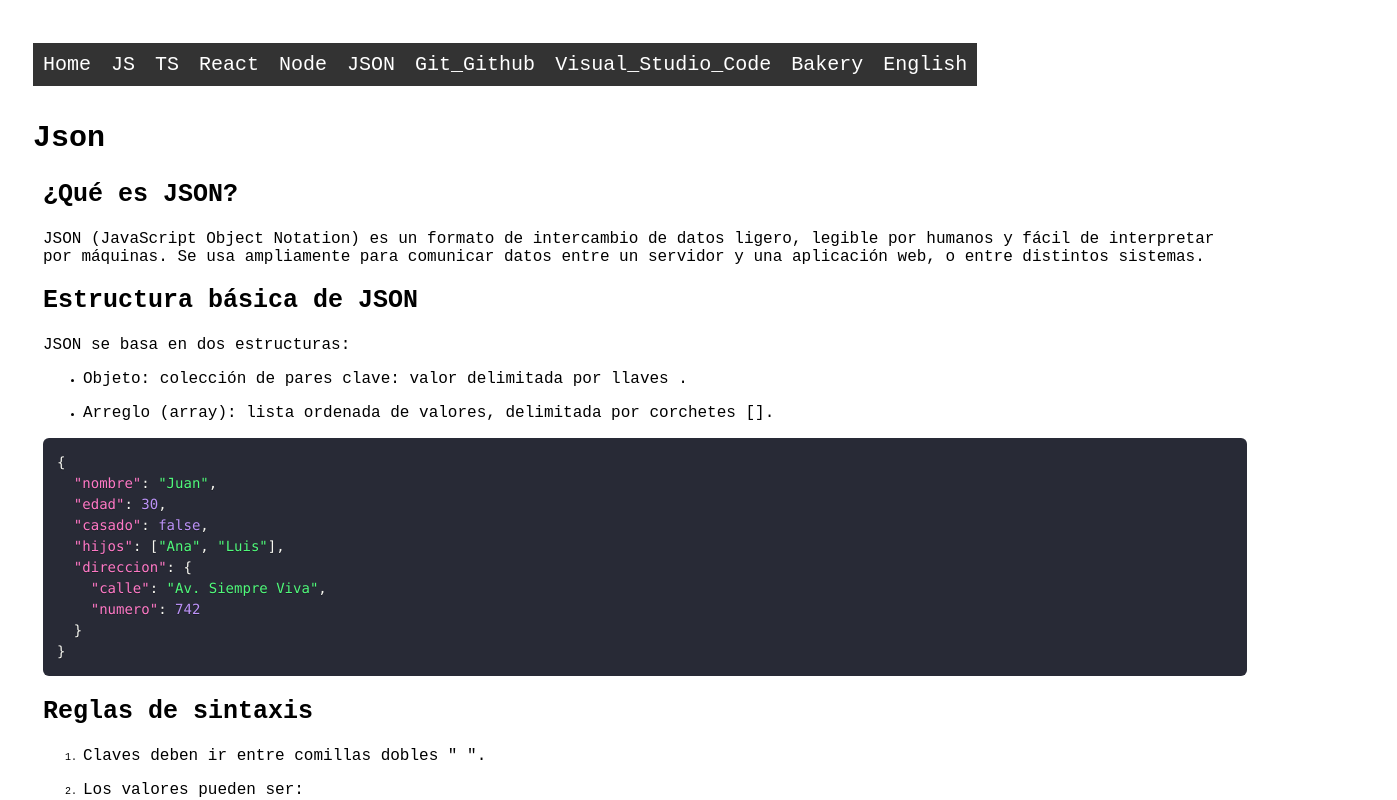
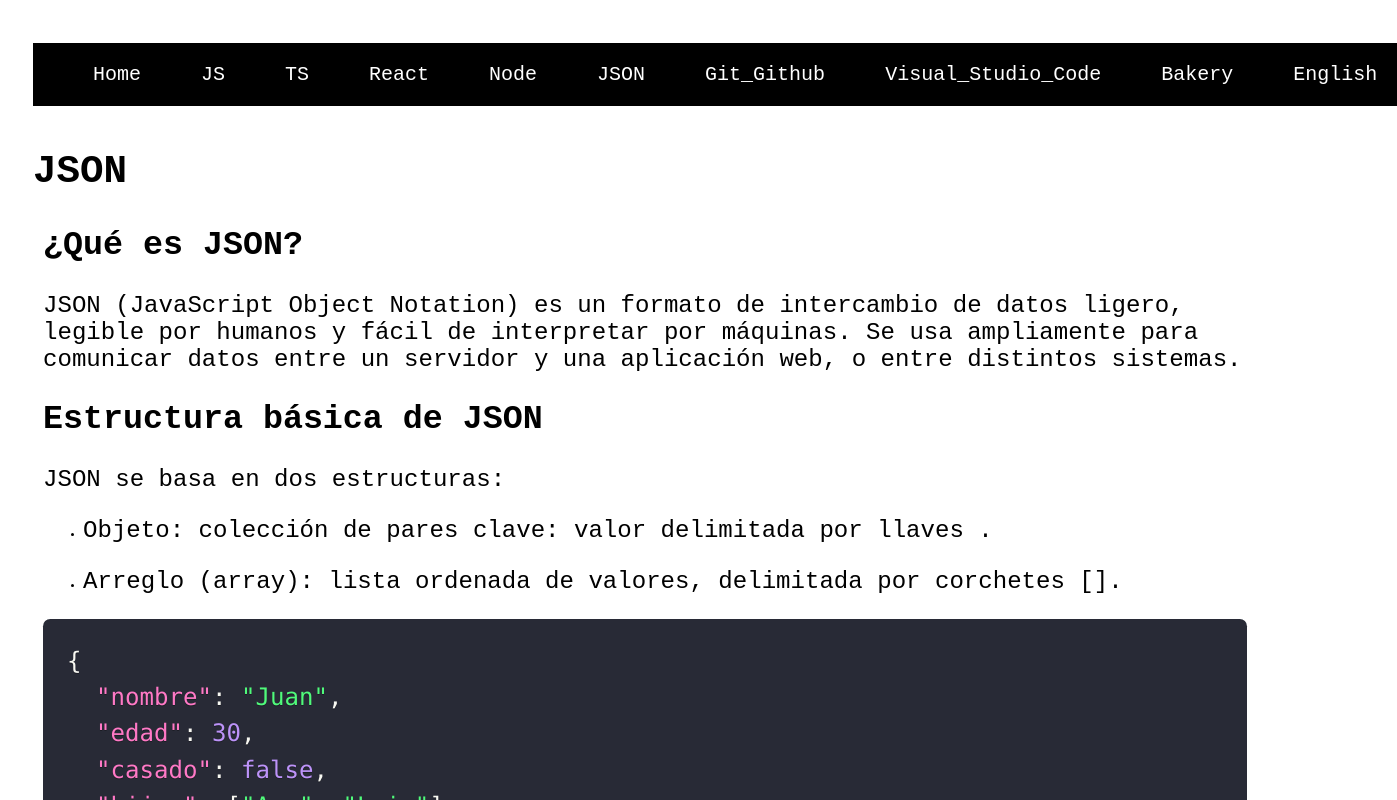
Before and after one commit to EALARA1998/Guia-Total-Lara, a React (Vite) app: page /js/json in a window 1280 px wide. Shown: the top 800 px of the page, 1397 px wide, since content can reach past the window. Built offline with nearby package versions, Linux system fonts and the light colour scheme.

Commit message:
Se actualizaron los estilos.

```diff
--- a/src/components/Code.tsx
+++ b/src/components/Code.tsx
@@ -28,14 +28,15 @@ function dedent(text: string) {
   return lines.map(line => line.slice(indent)).join('\n');
 }
 
-function Code({ children, language = 'javascript' }: Props) {
+export default function Code({ children, language = 'javascript' }: Props) {
   const formatted = dedent(children);
 
   return (
-    <SyntaxHighlighter language={language} style={dracula} customStyle={{ borderRadius: '6px', fontSize: '14px' }}>
+    <SyntaxHighlighter
+      className="code"
+      language={language}
+      style={dracula}>
       {formatted}
     </SyntaxHighlighter>
   );
 }
-
-export default Code;
--- /dev/null
+++ b/src/scss/base/_font-sizes.scss
@@ -0,0 +1 @@
+$h1SmallFontSize: 2rem;
--- a/src/scss/base/_globales.scss
+++ b/src/scss/base/_globales.scss
@@ -1,3 +1,4 @@
+@use "./mixins" as *;
 html {
   font-family: 'Courier New', Courier, monospace;
   font-size: 62.5%;
@@ -17,25 +18,61 @@ nav{
   }
 }
 h1{
-  font-size: 3rem;
+  text-transform: uppercase;
+  font-size: GetFontSize("mobile","h1");
+  @include Tablet(){
+    font-size: GetFontSize("tablet","h1");
+  }
+  @include Desktop(){
+    font-size: GetFontSize("desktop","h1");
+  }
 }
 h2{
-  font-size: 2.5rem;
+  font-size: GetFontSize("mobile","h2");
+  @include Tablet(){
+    font-size: GetFontSize("tablet","h2");
+  }
+  @include Desktop(){
+    font-size: GetFontSize("desktop","h2");
+  }
 }
 h3{
-  font-size: 2rem;
+  font-size: GetFontSize("mobile","h3");
+  @include Tablet(){
+    font-size: GetFontSize("tablet","h3");
+  }
+  @include Desktop(){
+    font-size: GetFontSize("desktop","h3");
+  }
 }
 h4{
-  font-size: 1.8rem;
+  font-size: GetFontSize("mobile","h4");
+  @include Tablet(){
+    font-size: GetFontSize("tablet","h4");
+  }
+  @include Desktop(){
+    font-size: GetFontSize("desktop","h4");
+  }
 }
 p{
-  font-size: 1.6rem;
+  font-size: GetFontSize("mobile","p");
+  @include Tablet(){
+    font-size: GetFontSize("tablet","p");
+  }
+  @include Desktop(){
+    font-size: GetFontSize("desktop","p");
+  }
 }
-code{
-  margin: 0;
-  padding: 0;
-  font-family: 'Fira Code', 'Consolas', 'Courier New', monospace;
+.code{
+  font-size: GetFontSize("mobile","p");
+  @include Tablet(){
+    font-size: GetFontSize("tablet","p");
+  }
+  @include Desktop(){
+    font-size: GetFontSize("desktop","p");
+  }
 }
+
 pre{
   margin: 0;
   padding: 0;
--- a/src/scss/base/_index.scss
+++ b/src/scss/base/_index.scss
@@ -1 +1,3 @@
+@forward "font-sizes";
+@forward "mixins";
 @forward "globales";
--- a/src/scss/menu/_menu.scss
+++ b/src/scss/menu/_menu.scss
@@ -1,60 +1,40 @@
-@mixin LinkHoverColor(){
-  transition: background-color 0.3s ease;
-  &:hover{
-    background-color: darkblue;
-  }
-}
-.navbar {
-  &_menu {
+.navbar{
+  &_menu{
     display: flex;
-    list-style: none;
-    background-color: #333;
-    padding: 10px;
-    gap: 20px;
-    a {
-      color: white;
-      text-decoration: none;
-    }
-    &_section {
+    background-color: black;
+    color: white;
+    gap: 2rem;
+    &_section{
+      padding: 2rem;
       position: relative;
-      color: white;
-      cursor: pointer;
-      &_submenu {
+      list-style: none;
+      &:hover{
+        background-color: darkblue;
+      }
+      &_submenu{
+        position: absolute;
         display: none;
-        position: absolute;
-        background-color: #444;
+        list-style: none;
+        background-color: black;
+        padding: 0rem;
         top: 100%;
-        left: 0;
-        list-style: none;
-        padding: 0;
-        margin: 0;
-        z-index: 10;
-        // Submenú anidado
-        &--nested {
-          display: none;
-          position: absolute;
-          top: 0;
-          left: 100%;
-          background-color: #555;
-          min-width: 200px;
-          padding: 0;
-          margin: 0;
-          z-index: 20;
-          @include LinkHoverColor();
-        }
-        li {
-          position: relative;
-          padding: 10px 20px;
-          @include LinkHoverColor();
-          // Mostrar submenú anidado solo cuando se hace hover sobre el li
-          &:hover .navbar_menu_section_submenu--nested {
+        li{
+          a{
             display: block;
+            padding: 1rem 2rem;
+            color: white;
+            text-decoration: none;
+            &:hover{
+              background-color: darkblue;
+            }
           }
         }
       }
-      // Mostrar el primer nivel al hacer hover sobre la sección principal
-      &:hover > .navbar_menu_section_submenu {
-        display: block;
+      &:hover{
+        .navbar_menu_section_submenu{
+          display: flex;
+          flex-direction: column;
+        }
       }
     }
   }
--- a/src/styles/css/app.css
+++ b/src/styles/css/app.css
@@ -20,29 +20,88 @@ nav li {
 }
 
 h1 {
-  font-size: 3rem;
+  text-transform: uppercase;
+  font-size: 2rem;
+}
+@media (min-width: 1024px) {
+  h1 {
+    font-size: 2.8rem;
+  }
+}
+@media (min-width: 1280px) {
+  h1 {
+    font-size: 3.92rem;
+  }
 }
 
 h2 {
-  font-size: 2.5rem;
+  font-size: 1.7rem;
+}
+@media (min-width: 1024px) {
+  h2 {
+    font-size: 2.38rem;
+  }
+}
+@media (min-width: 1280px) {
+  h2 {
+    font-size: 3.332rem;
+  }
 }
 
 h3 {
-  font-size: 2rem;
+  font-size: 1.445rem;
+}
+@media (min-width: 1024px) {
+  h3 {
+    font-size: 2.023rem;
+  }
+}
+@media (min-width: 1280px) {
+  h3 {
+    font-size: 2.8322rem;
+  }
 }
 
 h4 {
-  font-size: 1.8rem;
+  font-size: 1.22825rem;
+}
+@media (min-width: 1024px) {
+  h4 {
+    font-size: 1.71955rem;
+  }
+}
+@media (min-width: 1280px) {
+  h4 {
+    font-size: 2.40737rem;
+  }
 }
 
 p {
-  font-size: 1.6rem;
+  font-size: 1.22825rem;
+}
+@media (min-width: 1024px) {
+  p {
+    font-size: 1.71955rem;
+  }
+}
+@media (min-width: 1280px) {
+  p {
+    font-size: 2.40737rem;
+  }
 }
 
-code {
-  margin: 0;
-  padding: 0;
-  font-family: "Fira Code", "Consolas", "Courier New", monospace;
+.code {
+  font-size: 1.22825rem;
+}
+@media (min-width: 1024px) {
+  .code {
+    font-size: 1.71955rem;
+  }
+}
+@media (min-width: 1280px) {
+  .code {
+    font-size: 2.40737rem;
+  }
 }
 
 pre {
@@ -80,59 +139,38 @@ table tbody tr td {
 
 .navbar_menu {
   display: flex;
+  background-color: black;
+  color: white;
+  gap: 2rem;
+}
+.navbar_menu_section {
+  padding: 2rem;
+  position: relative;
   list-style: none;
-  background-color: #333;
-  padding: 10px;
-  gap: 20px;
 }
-.navbar_menu a {
+.navbar_menu_section:hover {
+  background-color: darkblue;
+}
+.navbar_menu_section_submenu {
+  position: absolute;
+  display: none;
+  list-style: none;
+  background-color: black;
+  padding: 0rem;
+  top: 100%;
+}
+.navbar_menu_section_submenu li a {
+  display: block;
+  padding: 1rem 2rem;
   color: white;
   text-decoration: none;
 }
-.navbar_menu_section {
-  position: relative;
-  color: white;
-  cursor: pointer;
-}
-.navbar_menu_section_submenu {
-  display: none;
-  position: absolute;
-  background-color: #444;
-  top: 100%;
-  left: 0;
-  list-style: none;
-  padding: 0;
-  margin: 0;
-  z-index: 10;
-}
-.navbar_menu_section_submenu--nested {
-  display: none;
-  position: absolute;
-  top: 0;
-  left: 100%;
-  background-color: #555;
-  min-width: 200px;
-  padding: 0;
-  margin: 0;
-  z-index: 20;
-  transition: background-color 0.3s ease;
-}
-.navbar_menu_section_submenu--nested:hover {
+.navbar_menu_section_submenu li a:hover {
   background-color: darkblue;
 }
-.navbar_menu_section_submenu li {
-  position: relative;
-  padding: 10px 20px;
-  transition: background-color 0.3s ease;
-}
-.navbar_menu_section_submenu li:hover {
-  background-color: darkblue;
-}
-.navbar_menu_section_submenu li:hover .navbar_menu_section_submenu--nested {
-  display: block;
-}
-.navbar_menu_section:hover > .navbar_menu_section_submenu {
-  display: block;
+.navbar_menu_section:hover .navbar_menu_section_submenu {
+  display: flex;
+  flex-direction: column;
 }
 
 .content section {
```
Also changed, not shown: src/scss/base/_mixins.scss (added, +72 -0 lines), 1 other file (tests, documents, lock files or other folders).
